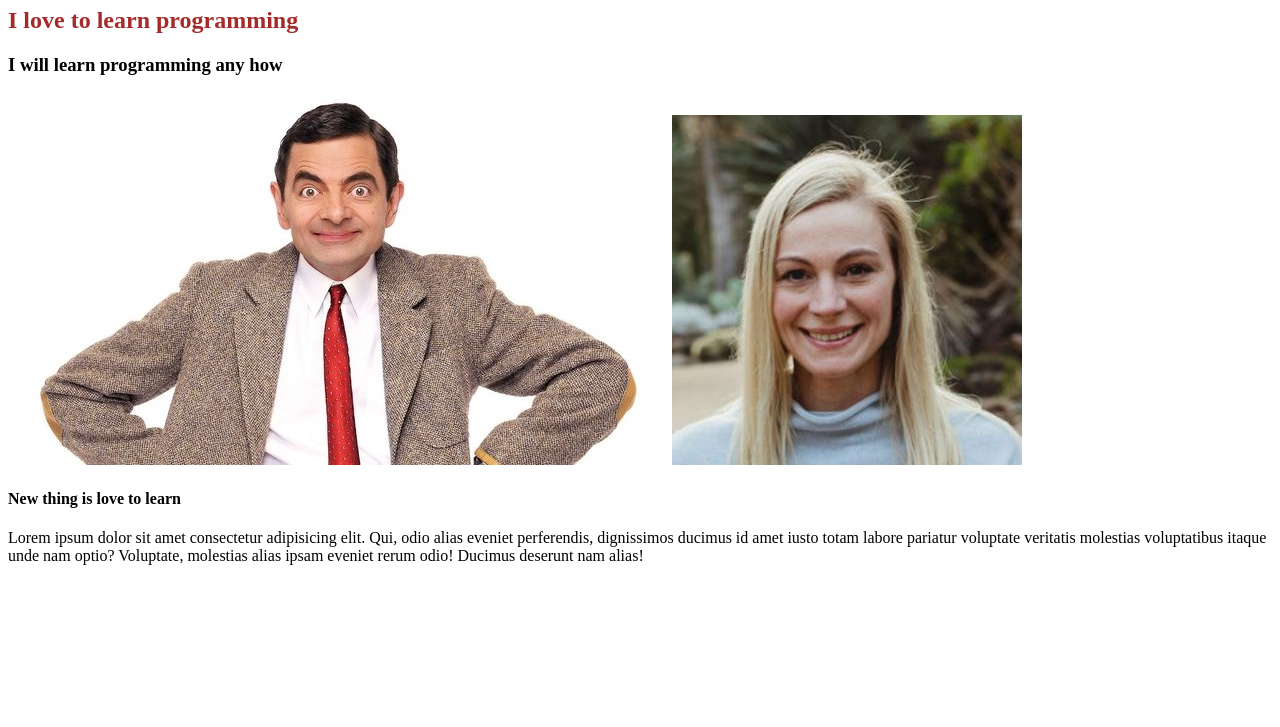
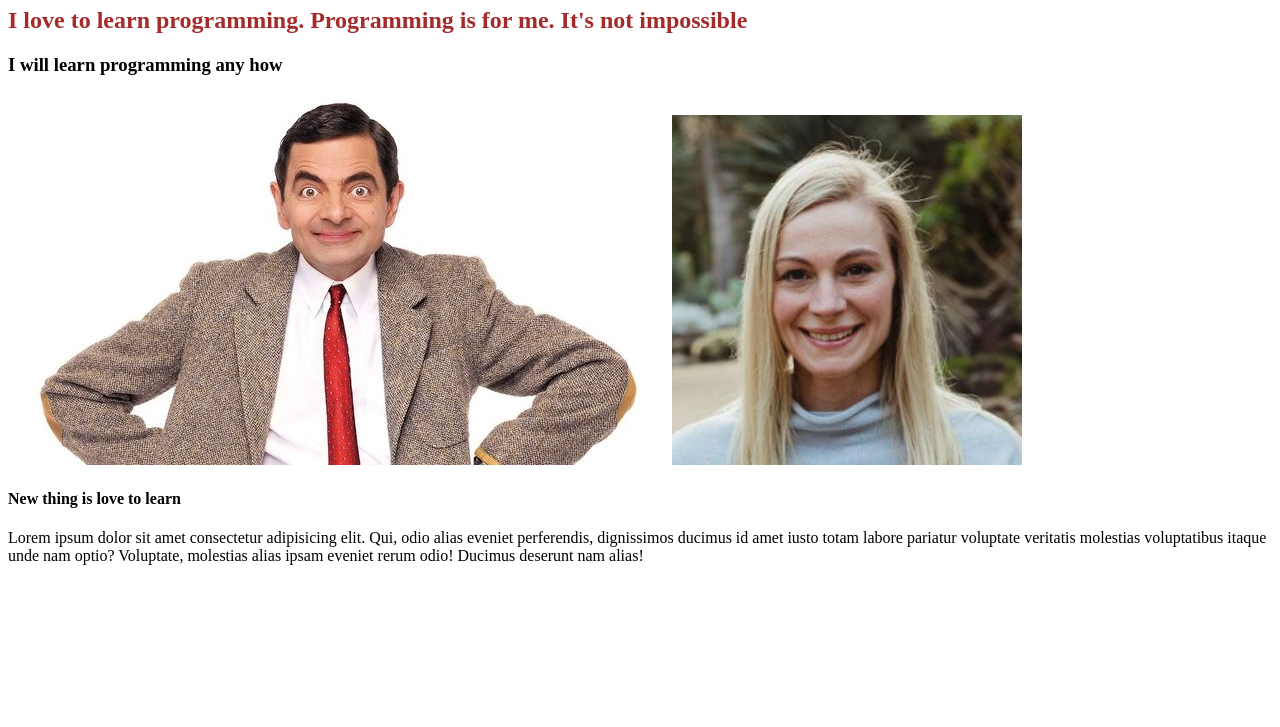
Before and after one commit to MazharulUtsho/My-Second-Repo, a plain HTML site: page index.html in a window 1280 px wide. Shown: the part 73-800 px from the top of the page. Drawn offline with Linux system fonts and the light colour scheme.

Commit message:
Programming not hard

```diff
--- a/index.html
+++ b/index.html
@@ -9,7 +9,7 @@
 </head>
 <body>
     <h1> Programming is fun to use</h1>
-    <h2> I love to learn programming</h2>
+    <h2> I love to learn programming. Programming is for me. It's not impossible</h2>
     <h3> I will learn programming any how</h3>
     <img src="utsho.jpeg" alt="">
     <img src="knchon.jpg" alt="">
```
